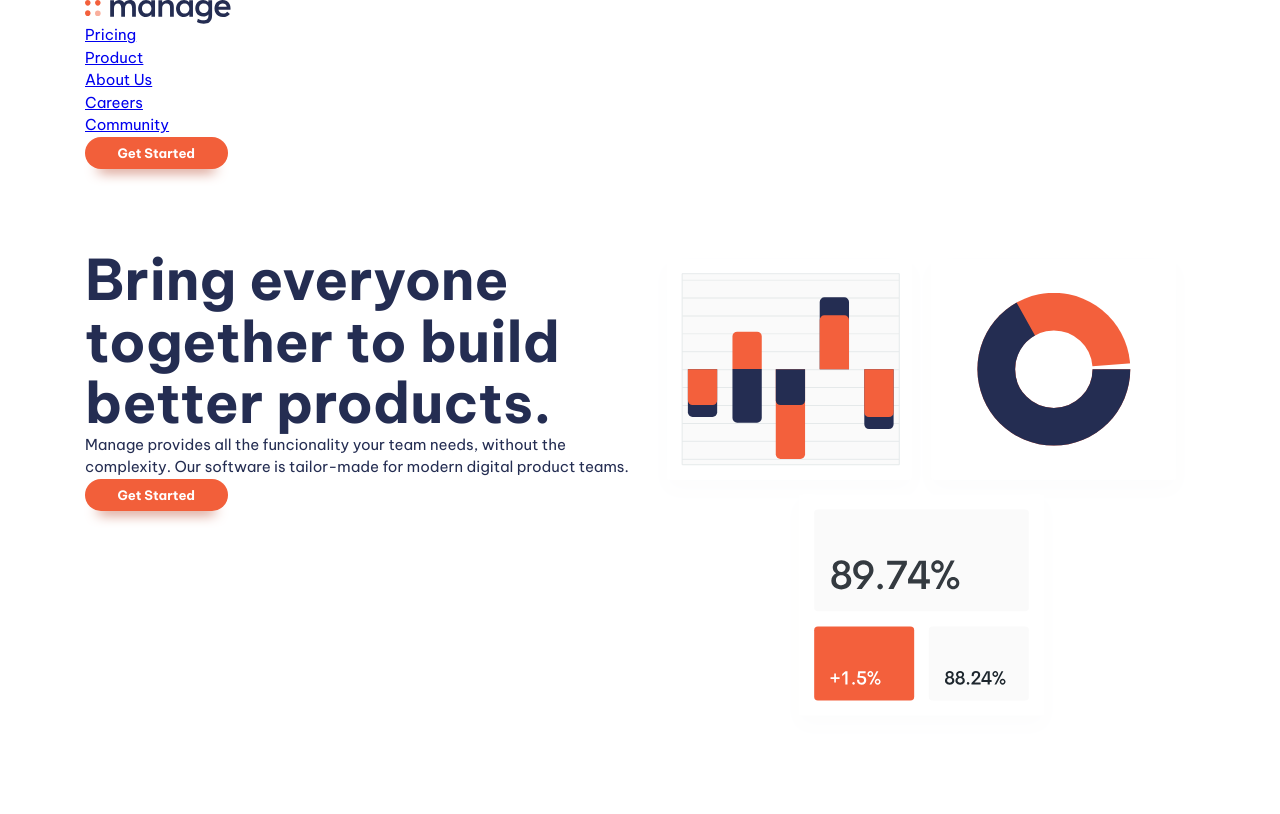
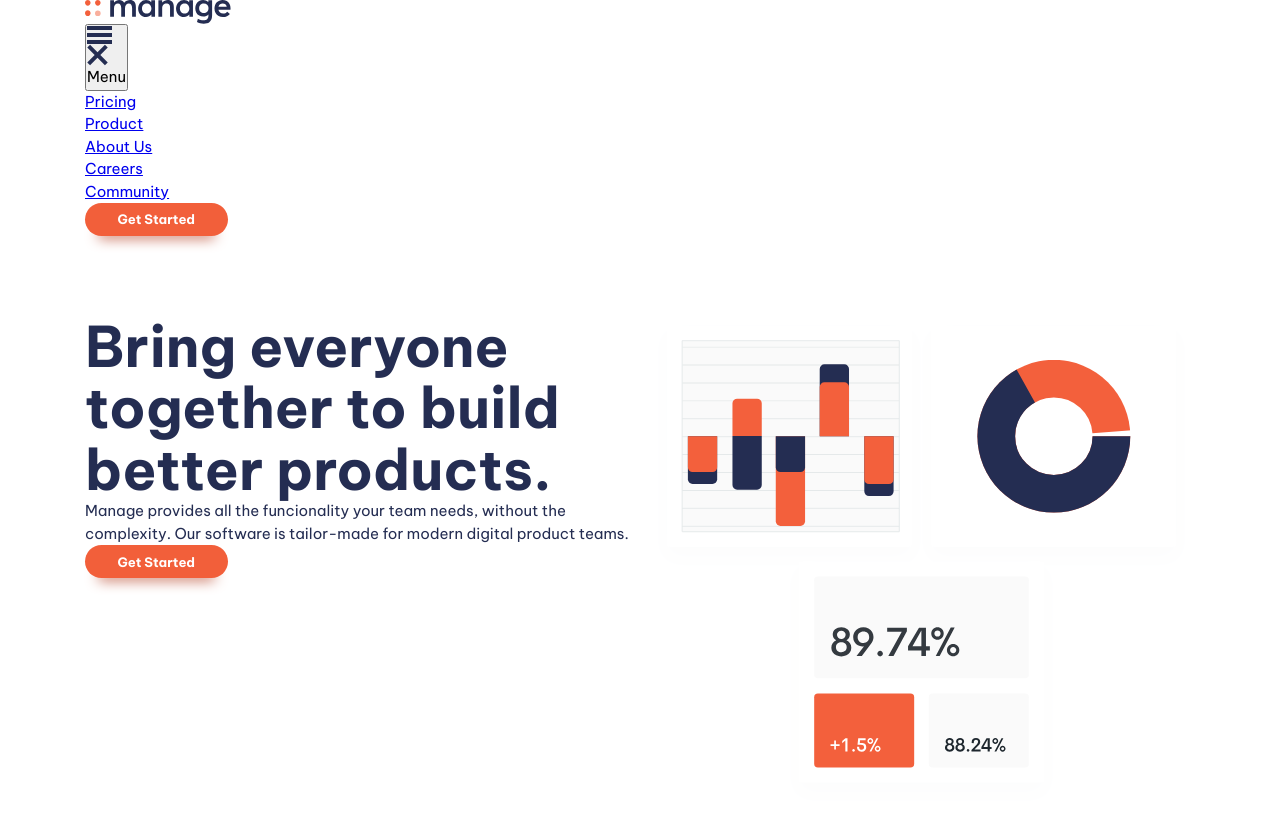
Before and after one commit to grzesiekcz/Kevin-powell-inspired-2, a website built with Vite: page index.html in a window 1280 px wide. Shown: the top 814 px of the page. Built offline with nearby package versions, Linux system fonts and the light colour scheme; files whose address does not match are found by name.

Commit message:
Update index

```diff
--- a/index.html
+++ b/index.html
@@ -17,8 +17,28 @@
     <header class="primary-header">
       <div class="container">
         <a href="#"><img src="images/logo.svg" alt="Manage" /></a>
+        <button class="mobile-nav-toggle" aria-controls="primary-navigation">
+          <img
+            class="icon-hamburger"
+            src="iamges/icon-hamburger.svg"
+            alt=""
+            aria-hidden="true"
+          />
+          <img
+            class="icon-close"
+            src="iamges/icon-close.svg"
+            alt=""
+            aria-hidden="true"
+          />
+          <span class="visually-hidden">Menu</span>
+        </button>
         <nav class="primary-navigation">
-          <ul aria-label="Primary" role="list" class="nav-list">
+          <ul
+            aria-label="Primary"
+            role="list"
+            class="nav-list"
+            id="primary-navigation"
+          >
             <li><a href="#">Pricing</a></li>
             <li><a href="#">Product</a></li>
             <li><a href="#">About Us</a></li>
```
Also changed, not shown: style.css (line endings or trailing spaces).
